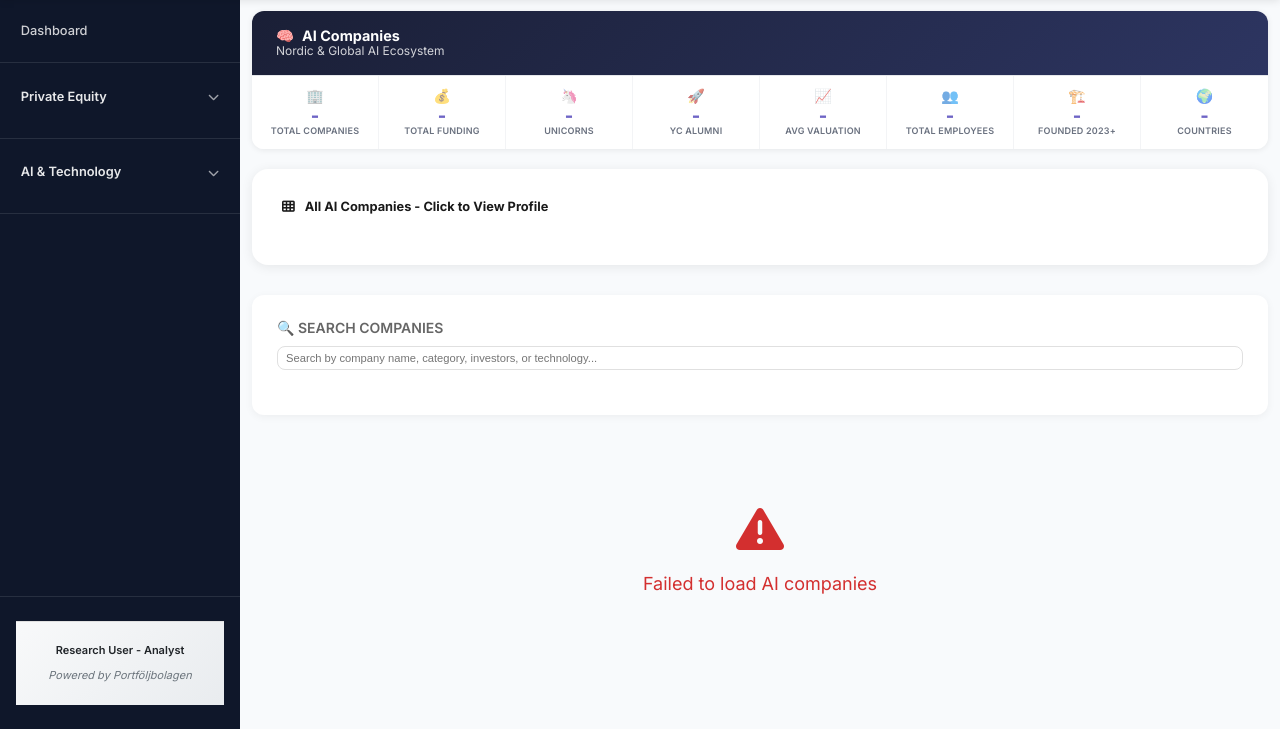
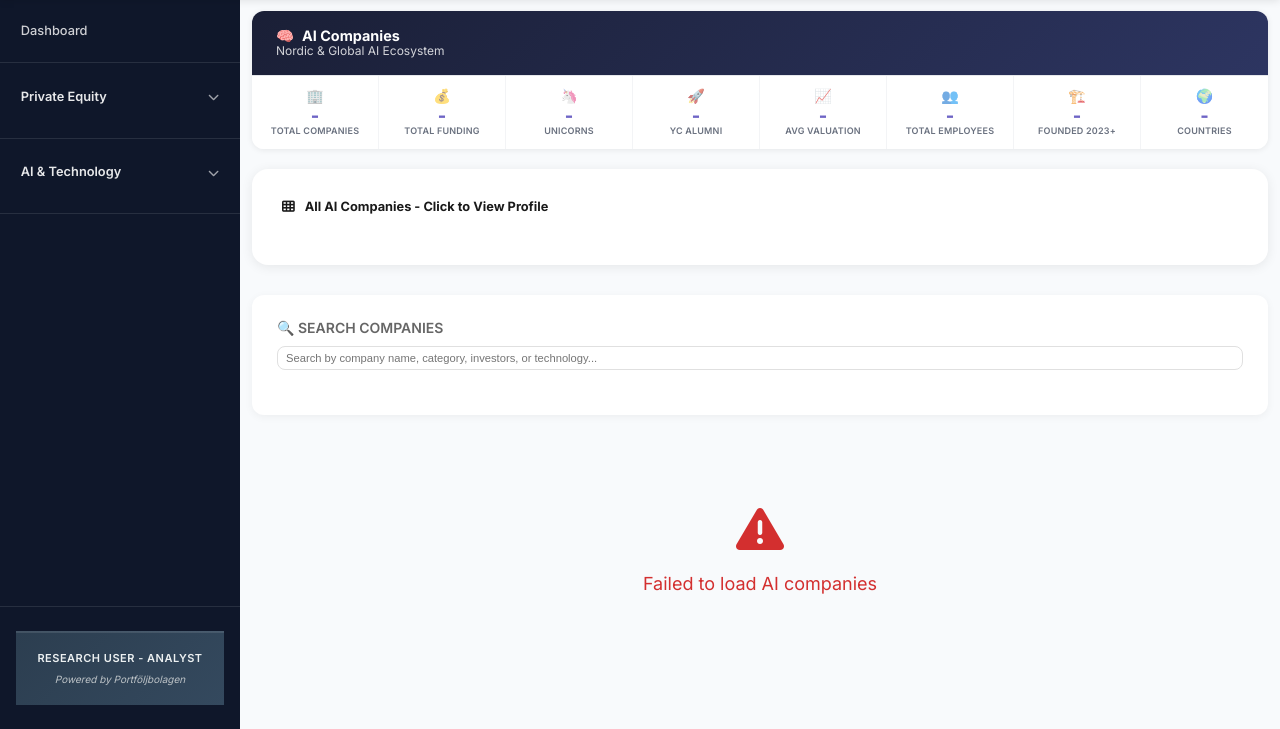
Before and after one commit to EdoardoHahnel/Portfolio-website, a Flask app: page /ai-companies in a window 1280 px wide. Shown: the part 71-800 px from the top of the page. Run offline with Flask 3, Linux system fonts and the light colour scheme; some libraries are stand-ins or nearby versions.

Commit message:
Redesign sidebar footer with dark professional theme and better typography

```diff
--- a/templates/base.html
+++ b/templates/base.html
@@ -117,12 +117,12 @@
         </div>
 
         <div class="sidebar-footer">
-            <div style="padding: 20px; border-top: 1px solid #e0e0e0; background: linear-gradient(135deg, #f8f9fa 0%, #e9ecef 100%);">
-                <div style="text-align: center; color: #495057; font-size: 11px; line-height: 1.6;">
-                    <div style="font-weight: 600; margin-bottom: 8px; color: #212529;">
+            <div style="padding: 18px 20px; border-top: 1px solid rgba(255,255,255,0.1); background: linear-gradient(135deg, #2c3e50 0%, #34495e 100%); box-shadow: inset 0 1px 0 rgba(255,255,255,0.1);">
+                <div style="text-align: center; font-size: 11px; line-height: 1.5;">
+                    <div style="font-weight: 600; margin-bottom: 6px; color: #ecf0f1; text-transform: uppercase; letter-spacing: 0.5px;">
                         Research User - Analyst
                     </div>
-                    <div style="color: #6c757d; font-style: italic;">
+                    <div style="color: #bdc3c7; font-style: italic; font-size: 10px;">
                         Powered by Portföljbolagen
                     </div>
                 </div>
```
